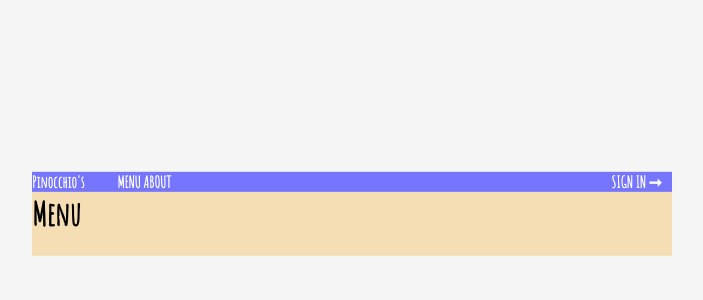
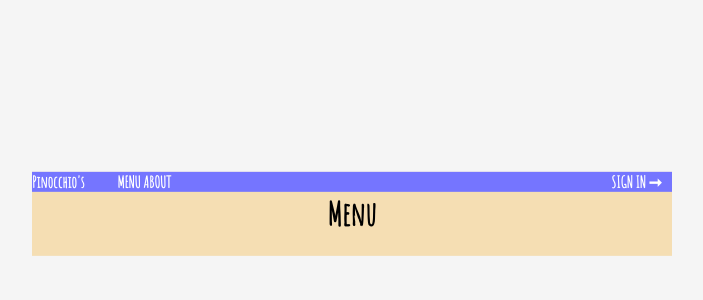
Before and after one commit to danialgagne/project3, a Django app: page / in a window 1280 px wide. Shown: the part 203-503 px from the top of the page, without its empty margins (288-991 px from the left). Run offline with Django 3.2, Linux system fonts and the light colour scheme; data that the repository does not hold is empty.

Commit message:
center items in tables

```diff
--- a/orders/static/orders/styles.css
+++ b/orders/static/orders/styles.css
@@ -28,6 +28,10 @@ nav a {
     color: white;
 }
 
+table {
+    align: center;
+}
+
 .menu {
     position: absolute;
     width: 50%;
@@ -35,6 +39,10 @@ nav a {
     left: 50%;
     transform: translate(-50%, -30%);
     background-color: wheat;
+}
+
+.menu-items {
+    text-align: center;
 }
 
 .dropdown {
--- a/orders/templates/orders/index.html
+++ b/orders/templates/orders/index.html
@@ -1,6 +1,7 @@
 {% extends "orders/base.html" %}
 
 {% block body %}
+    <div class="menu-items">
         <h1>Menu</h1>
         {% for category in categories %}
             <h3>{{ category.name }}</h3>
@@ -19,5 +20,5 @@
             {% endfor %}
             </table>
         {% endfor %}
-
+    </div>
 {% endblock %}
```
Lines whose indentation alone changed are shown as unchanged.
